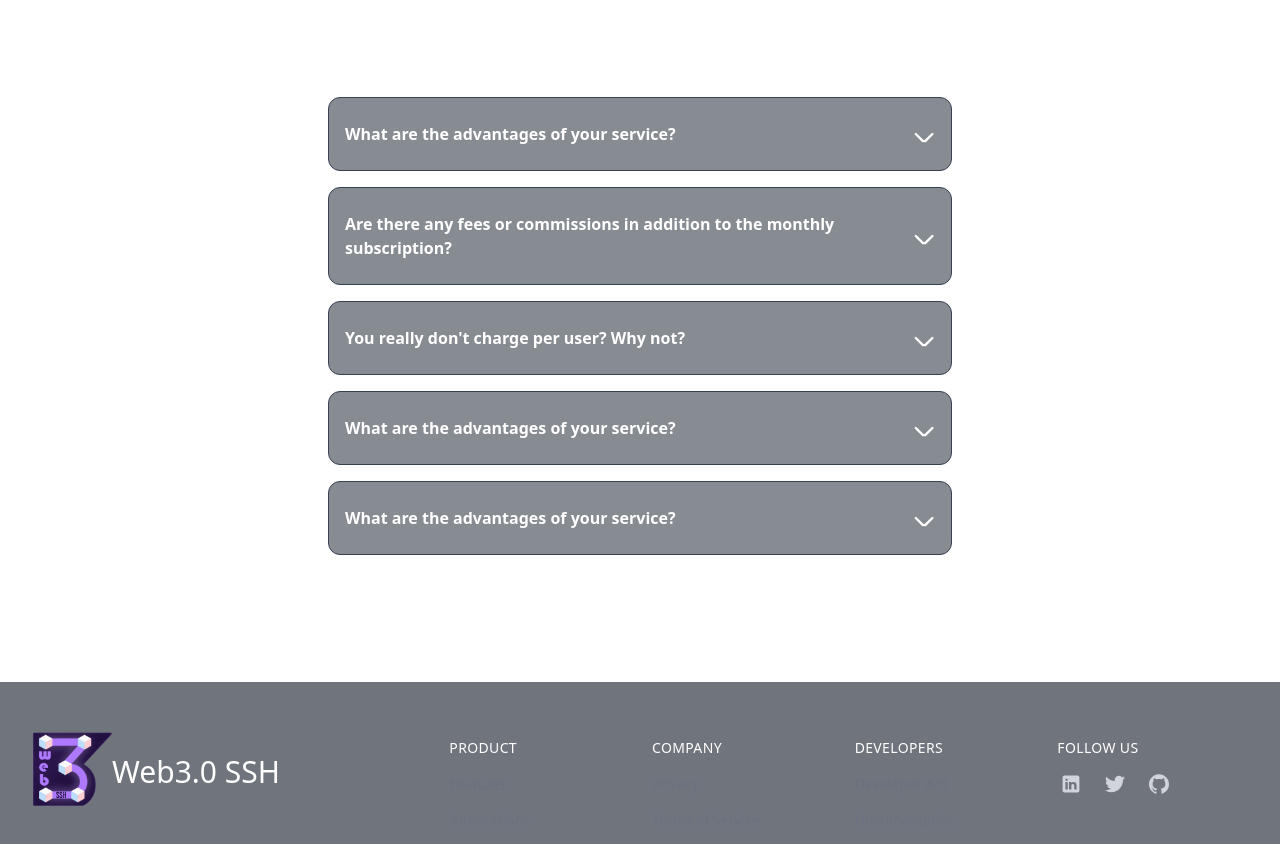
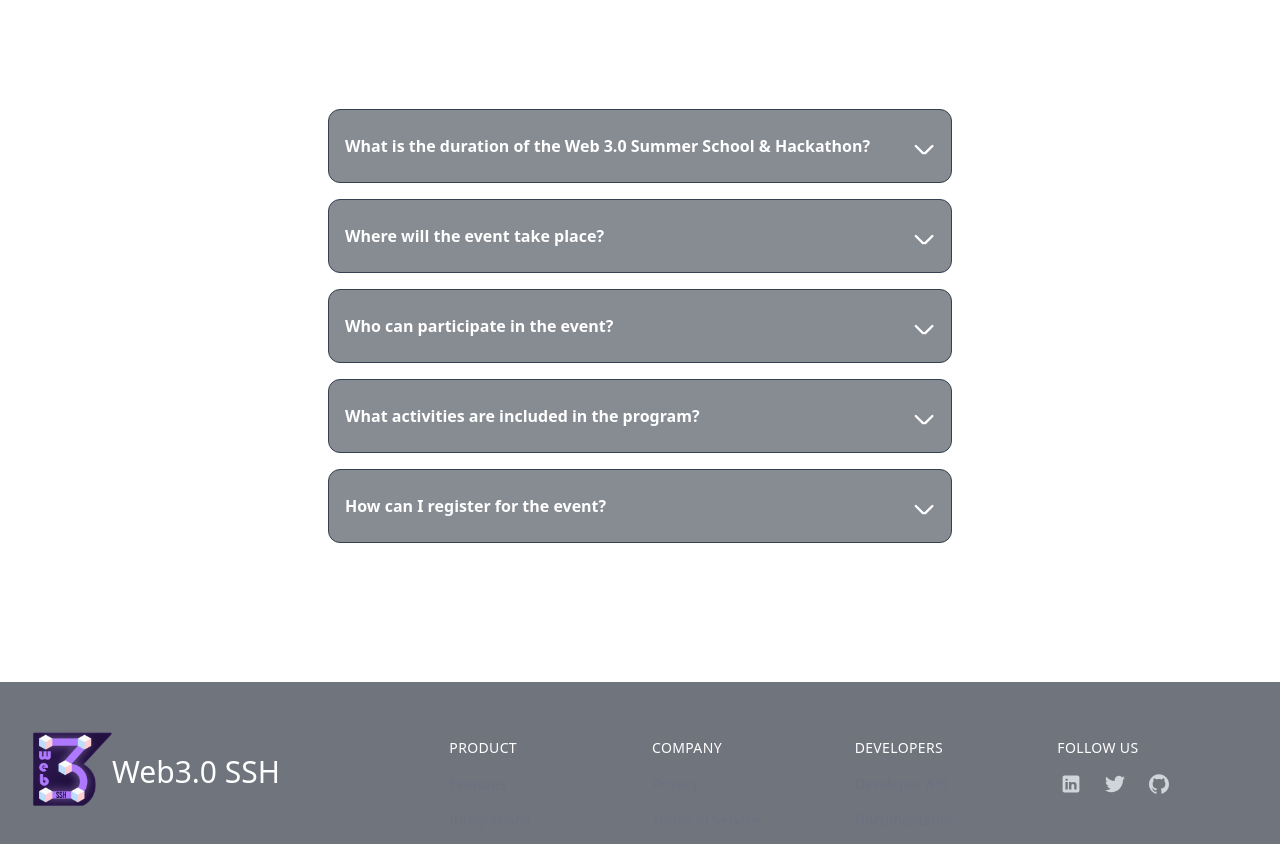
Before and after one commit to web3ssh-iiits/web3ssh-24, a React (Vite) app: page / in a window 1280 px wide. Shown: the part 4680-5524 px from the top of the page. Built offline with nearby package versions, Linux system fonts and the light colour scheme.

Commit message:
Use faq.json in CommonQuestions.jsx

```diff
--- a/src/components/CommonQuestions.jsx
+++ b/src/components/CommonQuestions.jsx
@@ -1,42 +1,12 @@
-import React, { useState } from 'react';
+import { useState } from 'react';
+import faqData from '../data/faq.json';
 
 const CommonQuestions = () => {
   const [expandedItem, setExpandedItem] = useState(null);
-  const [bannerOpen, setBannerOpen] = useState(true);
 
   const toggleExpand = (item) => {
     setExpandedItem(expandedItem === item ? null : item);
   };
-
-  // Array of objects containing questions and answers
-  const faqData = [
-    {
-      question: 'What are the advantages of your service?',
-      answer:
-        'Lorem ipsum, dolor sit amet consectetur adipisicing elit. Atque excepturi vero ipsam eaque explicabo, libero perspiciatis quos reiciendis quam doloribus porro dolore magnam, necessitatibus quis non nulla dolores enim unde totam autem?',
-    },
-    {
-      question:
-        'Are there any fees or commissions in addition to the monthly subscription?',
-      answer:
-        'Lorem ipsum, dolor sit amet consectetur adipisicing elit. Atque excepturi vero ipsam eaque explicabo, libero perspiciatis quos reiciendis quam doloribus porro dolore magnam, necessitatibus quis non nulla dolores enim unde totam autem?',
-    },
-    {
-      question: "You really don't charge per user? Why not?",
-      answer: 'No, we have a flat monthly subscription...',
-    },
-    {
-      question: 'What are the advantages of your service?',
-      answer:
-        'Lorem ipsum, dolor sit amet consectetur adipisicing elit. Atque excepturi vero ipsam eaque explicabo, libero perspiciatis quos reiciendis quam doloribus porro dolore magnam, necessitatibus quis non nulla dolores enim unde totam autem?',
-    },
-    {
-      question: 'What are the advantages of your service?',
-      answer:
-        'Lorem ipsum, dolor sit amet consectetur adipisicing elit. Atque excepturi vero ipsam eaque explicabo, libero perspiciatis quos reiciendis quam doloribus porro dolore magnam, necessitatibus quis non nulla dolores enim unde totam autem?',
-    },
-    // Add more questions and answers as needed
-  ];
 
   return (
     <div className="font-inter antialiased text-white">
```
